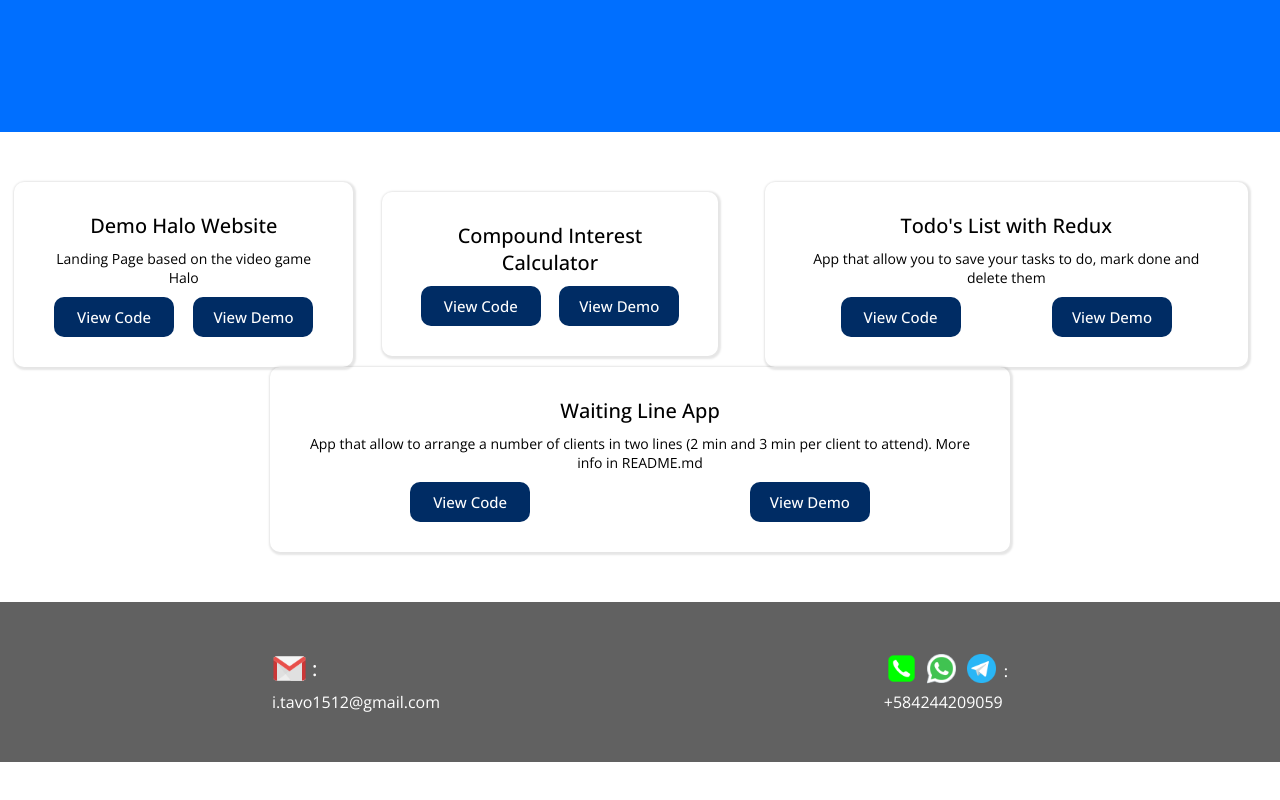
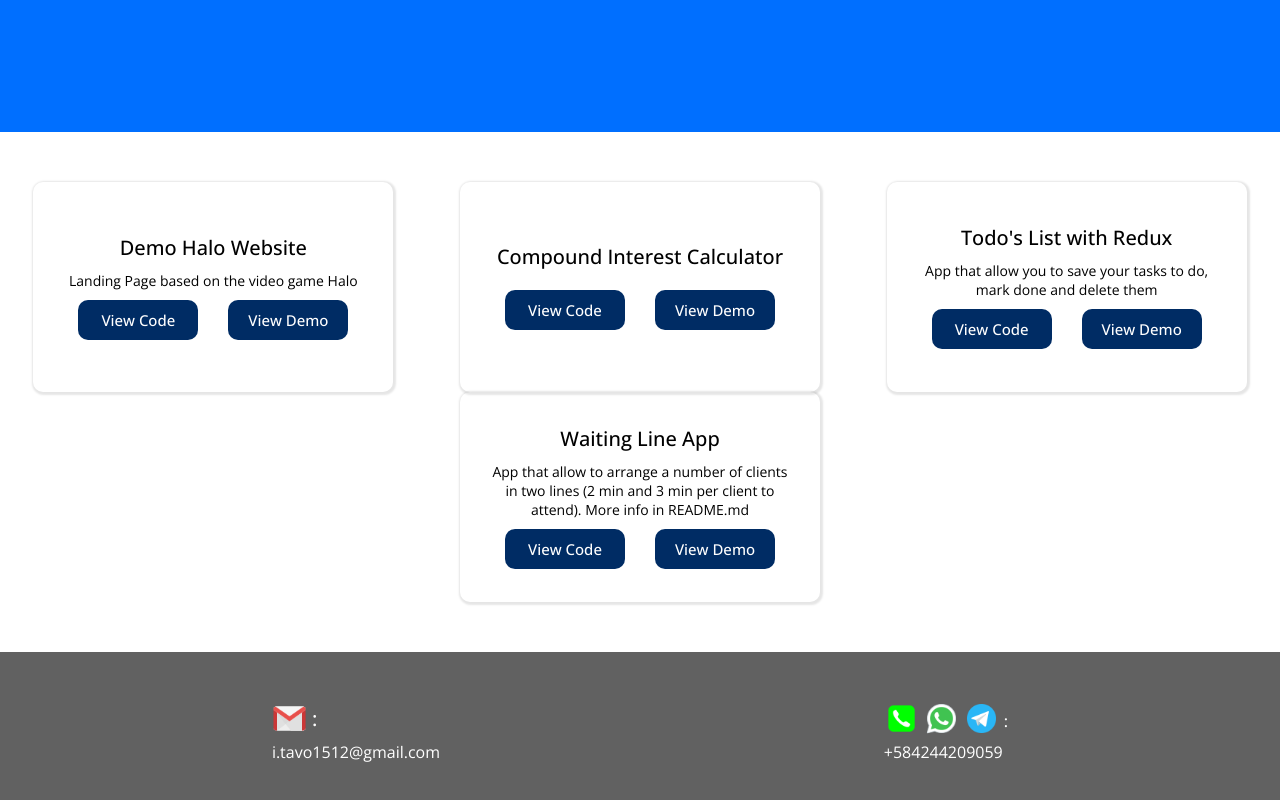
Before and after one commit to GIsacura/gisacura-website, a React (Vite) app: page / in a window 1280 px wide. Shown: the part 1059-1859 px from the top of the page. Before the commit the page ends 1821 px from the top, so only its background shows below. Built offline with nearby package versions, Linux system fonts and the light colour scheme.

Commit message:
Arreglos en el layout de proyectos

```diff
--- a/src/styles/Home.css
+++ b/src/styles/Home.css
@@ -124,12 +124,15 @@
 }
 
 .projects__card{
-  max-width: 80%;
-  height: auto;
+  width: 300px;
+  height: 150px;
   padding: 30px;
   border-radius: 10px;
   box-shadow: 1px 1px 2px 2px rgba(0,0,0,0.1);
   border-width: 1px;
+  display: flex;
+  flex-direction: column;
+  justify-content: center;
 }
 
 .projects__card h3{
```
